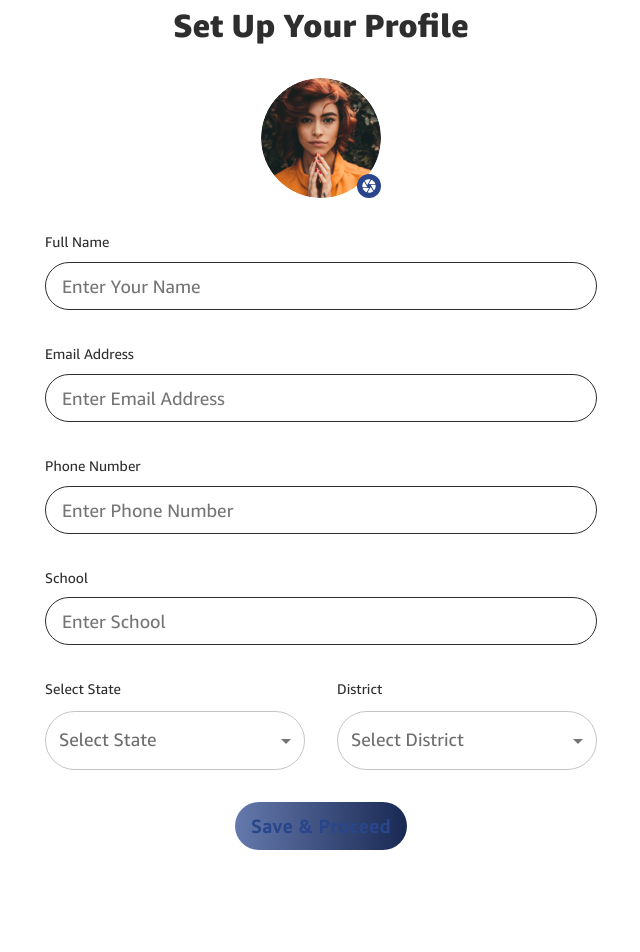
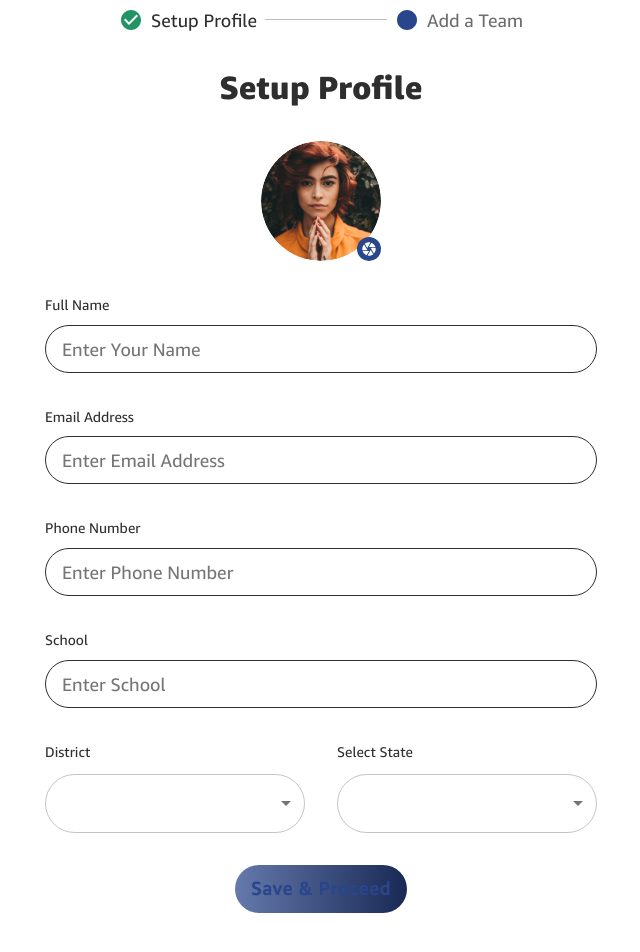
Before and after one commit to navgurukul/c4ca, a Next.js app: page /teacher/profile/profile-update in a window 1280 px wide. Shown: the part 250-1202 px from the top of the page, without its empty margins (319-959 px from the left). Before the commit the page ends 1164 px from the top, so only its background shows below. Built offline with nearby package versions, Linux system fonts and the light colour scheme; a web font is replaced by a local one.

Commit message:
created new branch

```diff
--- a/components/forms/ProfileForm.jsx
+++ b/components/forms/ProfileForm.jsx
@@ -1,5 +1,6 @@
-import { useEffect, useState } from "react";
-import Axios from "axios";
+import React, { useEffect, useState } from"react";
+import Axios from"axios";
+import CheckCircleIcon from "@mui/icons-material/CheckCircle";
 import {
 Avatar,
 Box,
@@ -12,54 +13,36 @@ import {
 MenuItem,
 FormControl,
 InputLabel,
+Stepper,
+Step,
+StepLabel,
 } from "@mui/material";
-import jsonData from "../../data/state.json";
 import { Camera } from "@mui/icons-material";
 import Link from "next/link";
 import { useRouter } from "next/router";
 import { breakpoints } from "@/theme/constant";
 import InputControl from "./InputControl";
 import Team from "./Team";
+import CircleIcon from "@mui/icons-material/Circle";
 
 const ProfileForm = () => {
   const router = useRouter();
-  const isMobile = useMediaQuery("(max-width:" + breakpoints.values.sm + "px");
+  const isMobile = useMediaQuery("(max-width:" + breakpoints.values.sm +"px)");
 
   const [userData, setUserData] = useState({
-    name: "",
-    email: "",
+    name:"",
+    email:"",
   });
 
   const [formData, setFormData] = useState({
-    phone_number: "",
-    school: "",
-    district: "",
-    state: "",
-    partner_id: 0,
+    phoneNumber:"",
+    school:"",
+    district:"",
+    state:"",
   });
-
-  const [states, setStates] = useState([]);
-  const [districts, setDistricts] = useState([]);
-
-  useEffect(() => {
-    const stateNames = Object.keys(jsonData);
-    setStates(stateNames);
-  }, []);
-
-  const handleStateChange = (event) => {
-    const selectedState = event.target.value;
-    const selectedDistricts = jsonData[selectedState] || [];
-    setFormData({
-      ...formData,
-      state: selectedState,
-      district: "",
-    });
-    setDistricts(selectedDistricts);
-  };
 
   useEffect(() => {
     const authToken = JSON.parse(localStorage.getItem("AUTH"));
-
     if (authToken && authToken.token) {
     Axios.get("https://merd-api.merakilearn.org/users/me", {
     headers: {
@@ -71,8 +54,6 @@ const ProfileForm = () => {
     name: response.data.user.name,
     email: response.data.user.email,
     });
-
-          localStorage.setItem("userData", JSON.stringify(response.data));
   })
   .catch((error) => {
     console.error("Error fetching user data:", error);
@@ -94,20 +75,8 @@ const ProfileForm = () => {
     ...formData,
   };
 
-    const authToken = JSON.parse(localStorage.getItem("AUTH"));
-
-    Axios.post(
-      "https://merd-api.merakilearn.org/c4ca/teacher_profile",
-      profileData,
-      {
-        headers: {
-          Authorization: `Bearer ${authToken.token}`,
-        },
-      }
-    )
+  Axios.post("https://merd-api.merakilearn.org/c4ca/teacher_profile", profileData)
   .then((response) => {
-        localStorage.setItem("userData", JSON.stringify(response.data));
-
     router.push("/teacher");
   })
   .catch((error) => {
@@ -115,29 +84,51 @@ const ProfileForm = () => {
     });
   };
 
-  useEffect(() => {
-    const storedUserData = localStorage.getItem("userData");
-    if (storedUserData) {
-      router.push("/teacher");
-    }
-  }, [router]);
+  const steps = ["Setup Profile","Add a Team"];
+  const [activeStep, setActiveStep] = useState(0);
+
+  const handleNext = () => {
+    setActiveStep((prevActiveStep) => prevActiveStep + 1);
+  };
+  const ActiveStepIcon = () => (
+    <CheckCircleIcon color="success" />
+  );
+  const UnActiveStepIcon = () => (
+    <CircleIcon color="primary" />
+  );
 
   return (
     <>
-      <Container
-        maxWidth="lg"
-        disableGutters
-        sx={{ display: "grid", placeItems: "center", gap: 4 }}
+    <Container maxWidth="lg" disableGutters sx={{ display:"grid", placeItems:"center", gap: 4 }}>
+      <Box sx={{ width:"35%" }}>
+        <Stepper activeStep={activeStep}>
+          {steps.map((label, index) => (
+          <Step key={label}>
+          <StepLabel
+          StepIconComponent={
+          activeStep === index ? ActiveStepIcon : index === 1? UnActiveStepIcon :ActiveStepIcon
+          }
           >
+            <Typography variant="body1">{label}</Typography>
+          </StepLabel>
+          </Step>
+          ))}
+        </Stepper>
+      </Box>
+      {activeStep === 0 ? (
+        <>
           <Typography variant="h5" color="text.primary">
           {router.asPath === "/profile/profile-update"
           ? "Personal Details"
-            : "Set Up Your Profile"}
+          : "Setup Profile"}
           </Typography>
 
           <Container maxWidth="sm" sx={{ display: "grid", gap: 4 }}>
             <Box className="AvatarBox">
-            <Avatar src="/avatar.svg" sx={{ width: "100%", height: "100%" }} />
+              <Avatar
+              src="/avatar.svg"
+              sx={{ width: "100%", height: "100%" }}
+              />
               <Camera className="Camera" />
             </Box>
 
@@ -145,25 +136,21 @@ const ProfileForm = () => {
             label="Full Name"
             type="text"
             placeholder="Enter Your Name"
-            name="name"
             value={userData.name}
-            onChange={handleInputChange}
             />
 
             <InputControl
             label="Email Address"
             type="email"
             placeholder="Enter Email Address"
-            name="email" // Added email field
             value={userData.email}
-            onChange={handleInputChange}
             />
 
             <InputControl
             label="Phone Number"
             type="tel"
             placeholder="Enter Phone Number"
-            name="phone_number"
+            name="phoneNumber"
             value={formData.phoneNumber}
             onChange={handleInputChange}
             />
@@ -180,41 +167,11 @@ const ProfileForm = () => {
             <Box>
             <Grid container spacing={isMobile ? 2 : 4}>
               <Grid item md={6} sm={6} xs={12}>
-                <Typography
-                  style={{ marginBottom: 10 }}
-                  variant="body2"
-                  color="text.primary"
-                >
-                  Select State
-                </Typography>
-                <FormControl style={{ borderColor: "black" }} fullWidth>
-                  <InputLabel id="state">Select State</InputLabel>
-                  <Select
-                    style={{ borderRadius: 100 }}
-                    labelId="state"
-                    id="state"
-                    name="state"
-                    value={formData.state}
-                    onChange={handleStateChange}
-                  >
-                    {states.map((state) => (
-                      <MenuItem key={state} value={state}>
-                        {state}
-                      </MenuItem>
-                    ))}
-                  </Select>
-                </FormControl>
-              </Grid>
-              <Grid item md={6} sm={6} xs={12}>
-                <Typography
-                  style={{ marginBottom: 10 }}
-                  variant="body2"
-                  color="text.primary"
-                >
+                <Typography style={{ marginBottom: 10 }} variant="body2" color="text.primary">
                   District
                 </Typography>
                 <FormControl fullWidth>
-                  <InputLabel id="district">Select District</InputLabel>
+                  <InputLabel id="district">&nbsp;</InputLabel>
                   <Select
                   style={{ borderRadius: 100 }}
                   labelId="district"
@@ -223,27 +180,44 @@ const ProfileForm = () => {
                   value={formData.district}
                   onChange={handleInputChange}
                   >
-                    {districts.map((district) => (
-                      <MenuItem key={district} value={district}>
-                        {district}
-                      </MenuItem>
-                    ))}
+                    <MenuItem value="Nagpur">Nagpur</MenuItem>
+                    <MenuItem value="Bhandara">Bhandara</MenuItem>
+                    <MenuItem value="Akola">Akola</MenuItem>
+                  </Select>
+                </FormControl>
+              </Grid>
+              <Grid item md={6} sm={6} xs={12}>
+                <Typography style={{ marginBottom: 10 }} variant="body2" color="text.primary">
+                Select State
+                </Typography>
+                <FormControl style={{ borderColor: "black" }} fullWidth>
+                  <InputLabel id="state">&nbsp;</InputLabel>
+                  <Select
+                  style={{ borderRadius: 100 }}
+                  labelId="state"
+                  id="state"
+                  name="state"
+                  value={formData.state}
+                  onChange={handleInputChange}
+                  >
+                    <MenuItem value="Maharashtra">Maharashtra</MenuItem>
+                    <MenuItem value="Madhya Pradesh">Madhya Pradesh</MenuItem>
+                    <MenuItem value="Himachal Pradesh">Himachal Pradesh</MenuItem>
                   </Select>
                   </FormControl>
               </Grid>
             </Grid>
             </Box>
           </Container>
-
-        {router.asPath === "/profile/profile-update" ? <Team /> : null}
-
-        <Button className="profileBtn" onClick={handleSaveProfile}>
-          {router.asPath === "/profile/profile-update" ? (
-            <Typography variant="ButtonLarge">Save Profile</Typography>
-          ) : (
+          <Button className="profileBtn" onClick={handleNext}>
             <Typography variant="ButtonLarge">Save & Proceed</Typography>
-          )}
           </Button>
+          </>
+          ) : activeStep === 1 ? (
+          <>
+          <Team />
+          </>
+        ) : null}
     </Container>
     </>
 );
--- a/components/forms/Team.jsx
+++ b/components/forms/Team.jsx
@@ -5,6 +5,7 @@ import {
   Box,
   useMediaQuery,
   Grid,
+  InputLabel
 } from "@mui/material";
 import InputControl from "./InputControl";
 import { breakpoints } from "@/theme/constant";
@@ -88,9 +89,11 @@ const Team = () => {
       <InputControl label="School Name" type="text" />
       <Grid spacing={5} container>
         <Grid xs={6} item>
+          <InputLabel id="state" style={{fontSize: '14px',color:'#2E2E2E' }}>
+            State
+          </InputLabel>
           <SelectControl
             onChange={(e) => setValues({ ...values, state: e.target.value })}
-            label="State"
             options={Object.keys(stateDistrict).map((state) => ({
               label: state,
               value: state,
@@ -98,8 +101,10 @@ const Team = () => {
           />
         </Grid>
         <Grid xs={6} item>
+          <InputLabel id="district" style={{fontSize: '14px',color:'#2E2E2E'}}>
+            District
+          </InputLabel>
           <SelectControl
-            label="District"
             options={
               values.state
                 ? stateDistrict[values.state].map((district) => ({
@@ -140,8 +145,12 @@ const Team = () => {
             <InputControl label={`Student Name ${i}`} type="text" />
           </Grid>
           <Grid xs={6} item>
+            <InputLabel id="class" style={{ fontSize: '14px',color:'#2E2E2E' }}>
+              {`Class ${i}`}
+            </InputLabel>
             <SelectControl
-              label={`Class ${i}`}
+              // label={`Class ${i}`}
+              sx={{mt:1}}
               options={[
                 { label: "5th", value: "5" },
                 { label: "6th", value: "6" },
```
Lines whose indentation alone changed are shown as unchanged.
